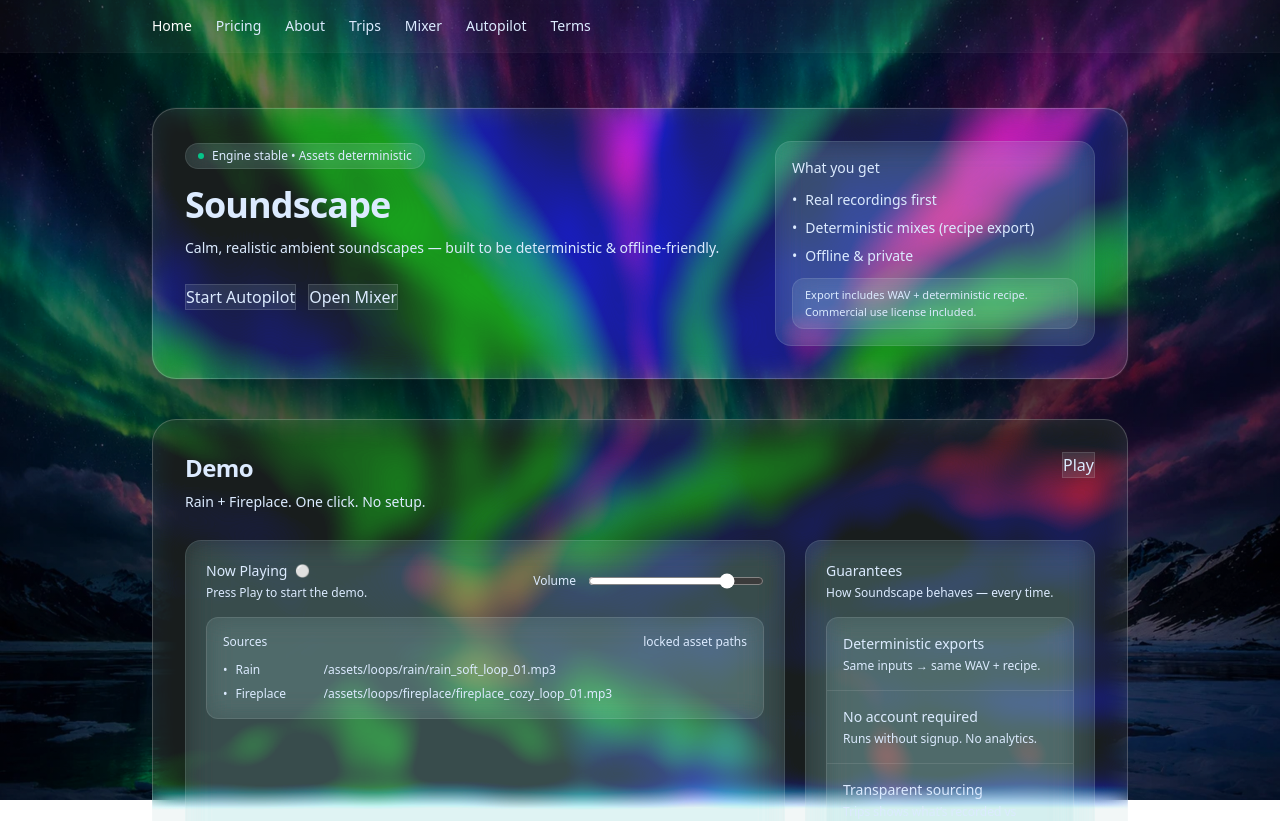
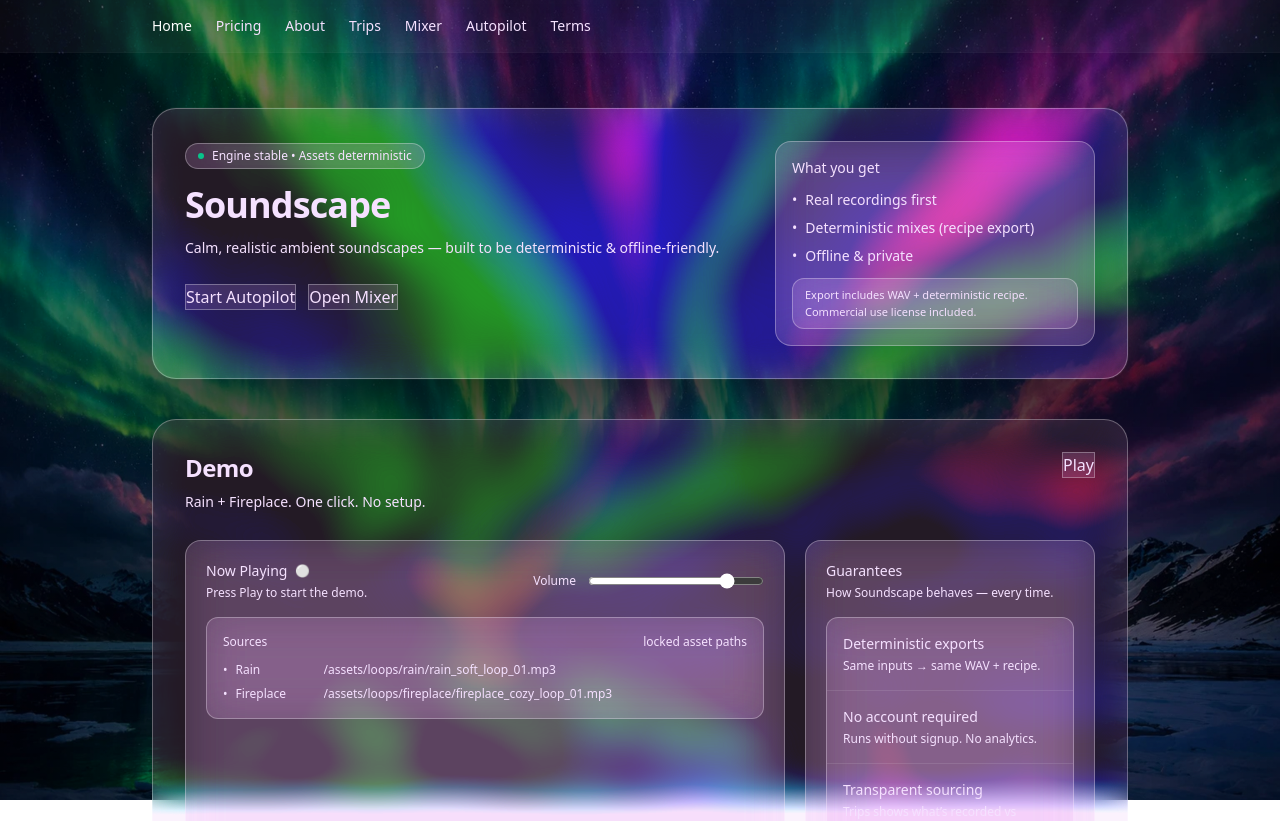
Before and after one commit to Powerxurrem/soundscape, a Next.js app: page / in a window 1280 px wide. Shown: the top 821 px of the page. Built offline with nearby package versions, Linux system fonts and the light colour scheme.

Commit message:
more knobs fixed

```diff
--- a/app/globals.css
+++ b/app/globals.css
@@ -25,10 +25,10 @@
 
 :root {
   /* blur knob */
-  --glass-blur: 14px;
+  --glass-blur: 20px;
 
   /* base glass color (R G B) */
-  --glass-rgb: 168 200 200;
+  --glass-rgb: 225 169 240;
 
  /* glass optical knobs */
   --glass-saturate: 2;   /* 1 = neutral, >1 richer, <1 flatter */
@@ -38,19 +38,19 @@
      0.7 = more transparent
      1.2 = more opaque
   */
-  --glass-alpha: 2.4;
+  --glass-alpha: 1.1;
 
   /* border strength knobs */
-  --glass-border-strong: rgb(255 255 255 / 0.10);
-  --glass-border-medium: rgb(255 255 255 / 0.20);
-  --glass-border-soft: rgb(255 255 255 / 0.12);
+  --glass-border-strong: rgb(255 255 255 / 0.3);
+  --glass-border-medium: rgb(255 255 255 / 0.3);
+  --glass-border-soft: rgb(255 255 255 / 0.3);
 
   /* per-tier base alpha (before master multiplier) */
-  --glass-fill-big-a: 0.045;
-  --glass-fill-section-a: 0.060;
-  --glass-fill-mini-a: 0.055;
-  --glass-fill-inset-a: 0.035;
-  --glass-fill-field-a: 0.070;
+  --glass-fill-big-a: 0.14;
+  --glass-fill-section-a: 0.14;
+  --glass-fill-mini-a: 0.14;
+  --glass-fill-inset-a: 0.14;
+  --glass-fill-field-a: 0.14;
 
   /* derived fills (color × transparency) */
   --glass-fill-big: rgb(var(--glass-rgb) / calc(var(--glass-fill-big-a) * var(--glass-alpha)));
@@ -60,10 +60,10 @@
   --glass-fill-field: rgb(var(--glass-rgb) / calc(var(--glass-fill-field-a) * var(--glass-alpha)));
 
   /* text color (R G B) */
-  --text-rgb: 220 235 255;
+  --text-rgb: 245 225 255 ;
 
   /* brightness tiers */
-  --text-strong: rgb(var(--text-rgb) / 2);
+  --text-strong: rgb(var(--text-rgb) / 1.2);
   --text:        rgb(var(--text-rgb) / 1.2);
   --text-muted:  rgb(var(--text-rgb) / 1.2);
   --text-faint:  rgb(var(--text-rgb) / 1.21);
```
